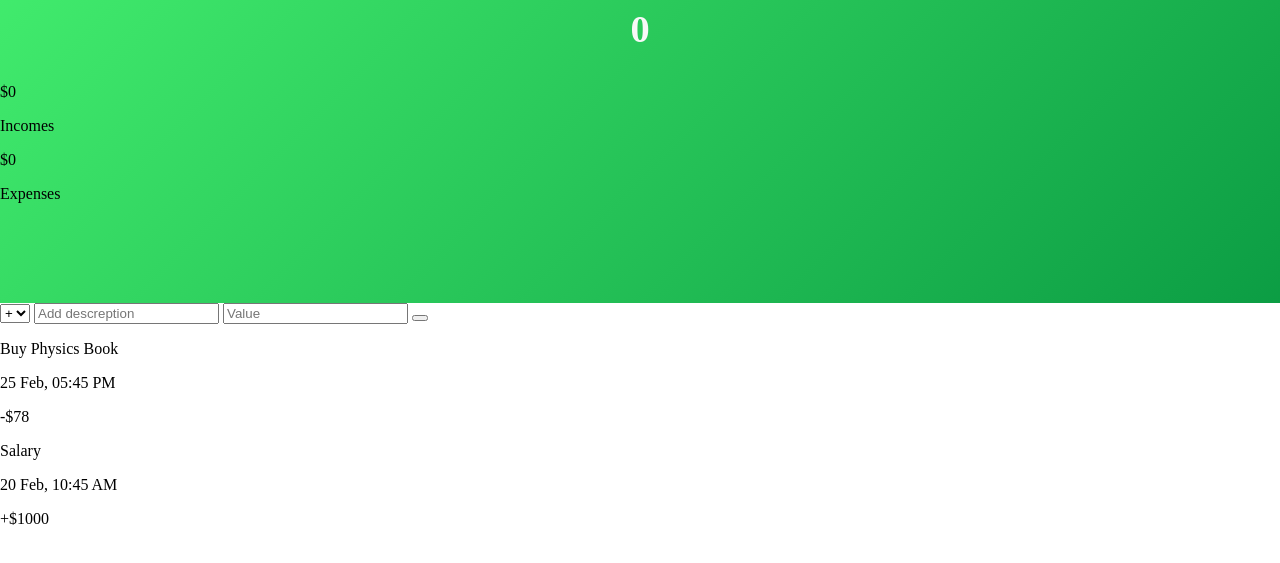
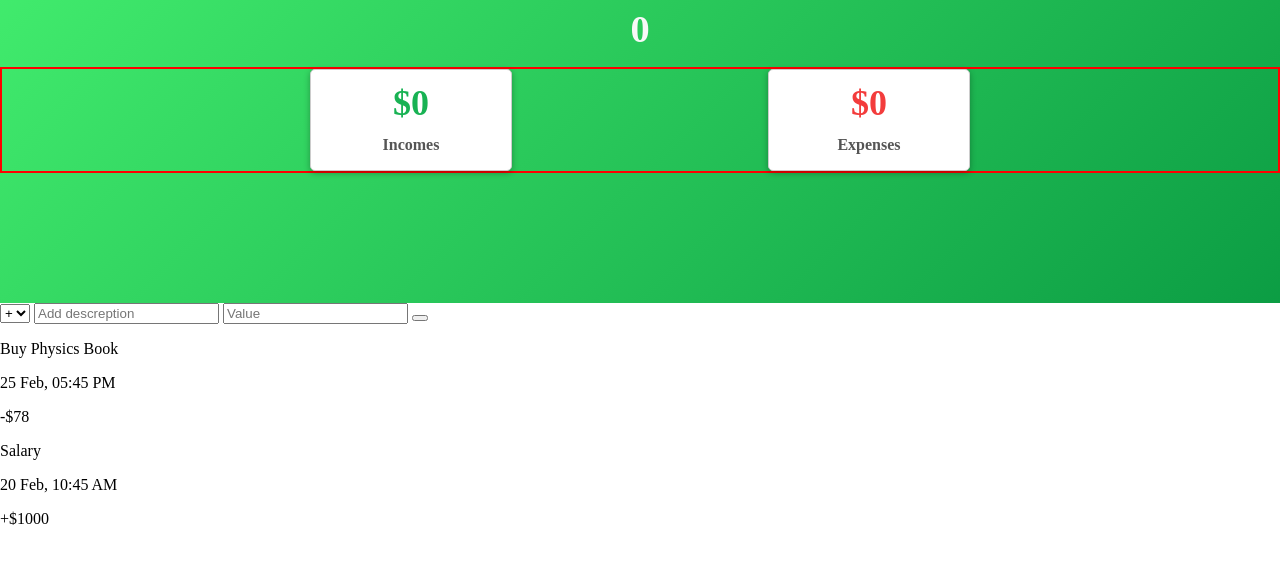
Before and after one commit to Raihanhossen/EWallet, a plain HTML site: page index.htm in a window 1280 px wide. Shown: the part 97-660 px from the top of the page. Drawn offline with Linux system fonts and the light colour scheme.

Commit message:
income expense block done

```diff
--- a/index.css
+++ b/index.css
@@ -4,9 +4,7 @@ body {
     margin: 0;
 }
 
-.container {
-
-}
+.container {}
 
 .green {
     display: block;
@@ -67,3 +65,44 @@ body {
     /* border: 1px solid blue; */
     margin-bottom: -23px;
 }
+
+.income-expense {
+    border: 2px solid red;
+    display: flex;
+    align-items: center;
+    justify-content: center;
+    gap: 20vw;
+}
+
+.income,
+.expense {
+    display: flex;
+    flex-direction: column;
+    background-color: white;
+    width: 200px;
+    height: 100px;
+    border-radius: 5px;
+    align-items: center;
+    justify-content: center;
+    border: 1px solid #ccc;
+    box-shadow: 0 2px 6px rgba(0, 0, 0, 0.3);
+}
+
+.income-amount,
+.expense-amount {
+    color: #09ad48ef;
+    font-size: 36px;
+    font-weight: bold;
+    margin-bottom: -40px;
+    margin-top: -23px;
+}
+
+.expense-amount {
+    color: rgb(243, 60, 60);
+}
+
+.income-heading,
+.expense-heading {
+    font-weight: bold;
+    color: #555;
+}
--- a/index.htm
+++ b/index.htm
@@ -25,10 +25,10 @@
 
             <div class="income-expense">
                 <div class="income">
-                    <div class="income_amount">
+                    <div class="income-amount">
                         <p>$0</p>
                     </div>
-                    <div class="income_heading">
+                    <div class="income-heading">
                         <p>Incomes</p>
                     </div>
                 </div>
@@ -36,7 +36,7 @@
                     <div class="expense-amount">
                         <p>$0</p>
                     </div>
-                    <div class="expense_heading">
+                    <div class="expense-heading">
                         <p>Expenses</p>
                     </div>
                 </div>
@@ -70,7 +70,7 @@
                         <p>25 Feb, 05:45 PM</p>
                     </div>
                 </div>
-                <div class="item-amount expense-amount">
+                <div class="item-amount expense_amount">
                     <p>-$78</p>
                 </div>
             </div>
@@ -83,7 +83,7 @@
                         <p>20 Feb, 10:45 AM</p>
                     </div>
                 </div>
-                <div class="item-amount expense-amount">
+                <div class="item-amount income_amount">
                     <p>+$1000</p>
                 </div>
             </div>
```
